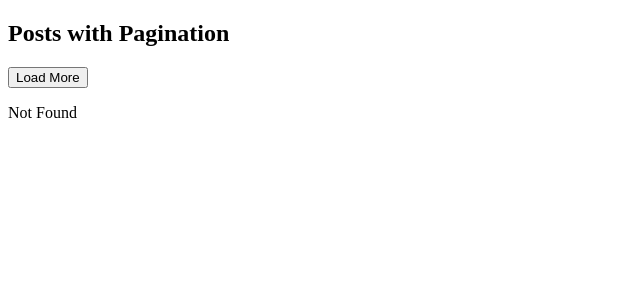
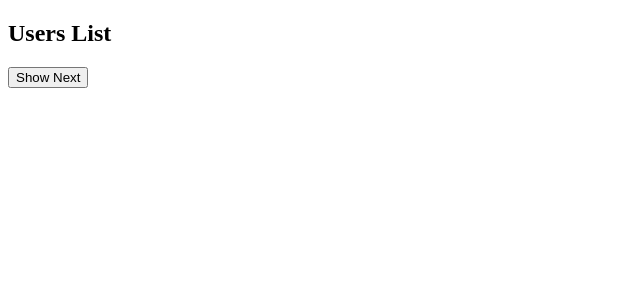
Before and after one commit to vishnu-mathariya/React-Practice, a React (Vite) app: page / in a window 1280 px wide. Before the commit this address had no page. Shown: the top 300 px of the page, without its empty margins (0-640 px from the left). Built offline with nearby package versions, Linux system fonts and the light colour scheme.

Commit message:
Today's work

```diff
--- a/src/App.jsx
+++ b/src/App.jsx
@@ -1,6 +1,8 @@
 // import { useState } from "react";
 import "./App.css";
 import { FetchUsersWithErrorHandling } from "./useEffectQues/fetchUsersWithErrorHandling.jsx";
+import { InfiniteScrollSimulation } from "./useEffectQues/infiniteScrollSimulation.jsx";
+import { LoadCommentsWithPagination } from "./useEffectQues/loadCommentsWithPagination.jsx";
 
 import { LoadingState } from "./useEffectQues/loadingState.jsx";
 import { LoadingState2 } from "./useEffectQues/loadingState2.jsx";
@@ -24,7 +26,9 @@ function App() {
       {/* <SearchUserById/> */}
 
       {/* <SearchPostsById/> */}
-      <LoadpostsWithPagination/>
+      {/* <LoadpostsWithPagination/> */}
+      {/* <LoadCommentsWithPagination/> */}
+      <InfiniteScrollSimulation/>
     </>
   );
 }
--- /dev/null
+++ b/src/useEffectQues/infiniteScrollSimulation.jsx
@@ -0,0 +1,62 @@
+import React, { useState } from "react";
+
+export const InfiniteScrollSimulation = () => {
+  const [loading, setLoading] = useState(false);
+  const [error, setError] = useState(null);
+  const [users, setUsers] = useState([]);
+  const [page, setPage] = useState(1);
+  const [hasFetched, setHasFetched] = useState(false);
+
+  const fetchUsers = () => {
+    setError(null);
+    setLoading(true);
+    fetch(`https://jsonplaceholder.typicode.com/users?_limit=5&_page=${page}`)
+      .then((res) => {
+        if (!res.ok) {
+          throw new Error("Response is not okk");
+        }
+        return res.json();
+      })
+      .then((data) => {
+        setUsers(data);
+        setPage((prev) => prev + 1);
+      })
+
+      .catch((err) => {
+        console.log(err);
+        setError("Error Occur");
+      })
+
+      .finally(() => {
+        setLoading(false);
+        setHasFetched(true);
+      });
+  };
+
+  return (
+    <div>
+      <h2>Users List</h2>
+      <button onClick={fetchUsers} disabled={loading}>
+        {loading ? "Loading..." : "Show Next"}
+      </button>
+
+      {error ? (
+        <p>{error}</p>
+      ) : loading ? (
+        <p>Loading...</p>
+      ) : users.length > 0 ? (
+        <ul>
+          {users.map((User) => (
+            <li key={User.id}>
+              Name : {User.name}
+              <br />
+              Email : {User.email}
+            </li>
+          ))}
+        </ul>
+      ) : hasFetched ? (
+        <p>User not found</p>
+      ) : null}
+    </div>
+  );
+};
--- /dev/null
+++ b/src/useEffectQues/loadCommentsWithPagination.jsx
@@ -0,0 +1,54 @@
+import React, { useState } from "react";
+
+export const LoadCommentsWithPagination = () => {
+  const [comments, setComments] = useState([]);
+  const [error, setError] = useState(null);
+  const [loading, setLoading] = useState(false);
+  const [page, setPage] = useState(1);
+
+  const loadComments = () => {
+    setLoading(true);
+    setError(null);
+
+    fetch(
+      `https://jsonplaceholder.typicode.com/comments?_limit=10&_page=${page}`
+    )
+      .then((res) => {
+        if (!res.ok) {
+          throw new Error("Response is not okk");
+        }
+        return res.json();
+      })
+      .then((data) => {
+        setComments((prev) => [...prev, ...data]);
+
+        setPage((prev) => prev + 1);
+      })
+      .catch((err) => {
+        console.log(err);
+        setError("Error Occur");
+      })
+      .finally(() => setLoading(false));
+  };
+
+  return (
+    <div>
+      <h2>Comments with Paginations</h2>
+      <button onClick={loadComments} disabled={loading}>{loading ? "Loading..." : comments.length > 0 ? "Load More Comments": "Load Comments"}</button>
+
+      {error ? (
+        <p>{error}</p>
+      ) : loading ? (
+        <p>Loading...</p>
+      ) : comments.length > 0 ? (
+        <ul>
+          {comments.map((Comment) => (
+            <li key={Comment.id}>{Comment.email}</li>
+          ))}
+        </ul>
+      ) : (
+        <p>No Comments found</p>
+      )}
+    </div>
+  );
+};
```
